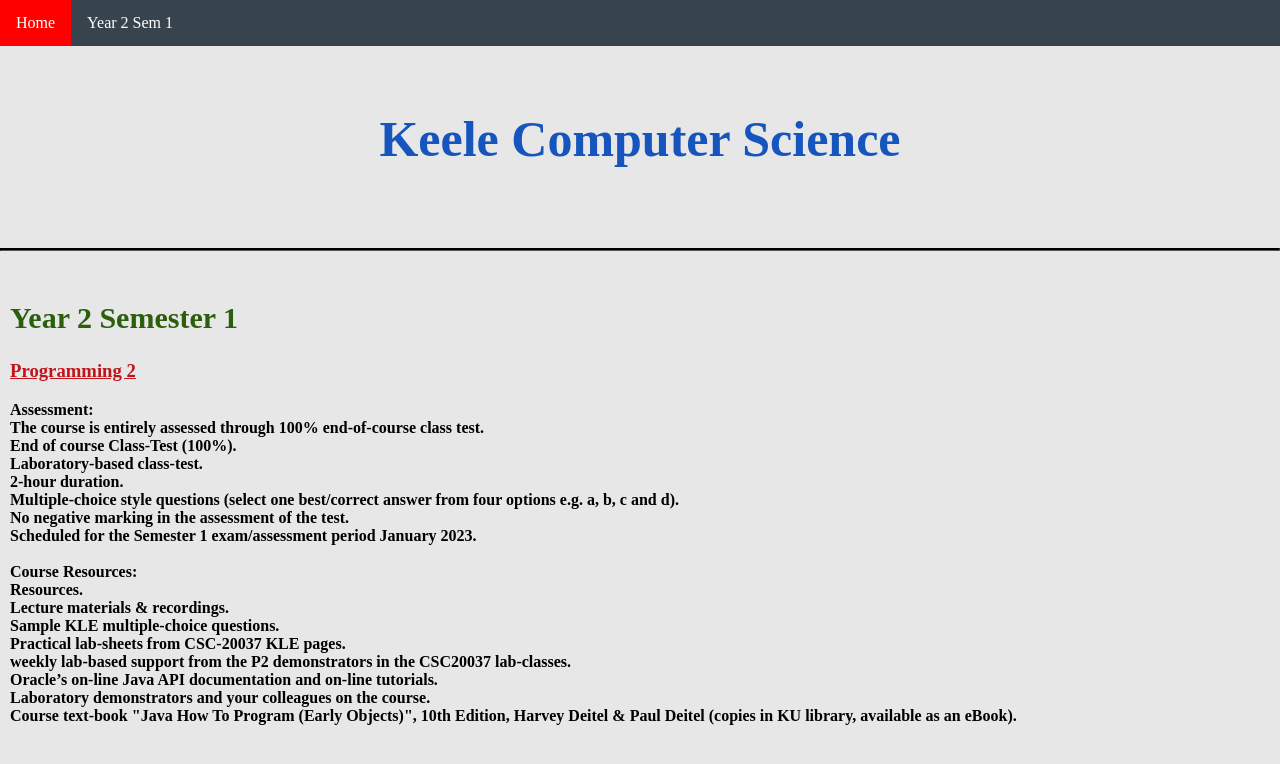
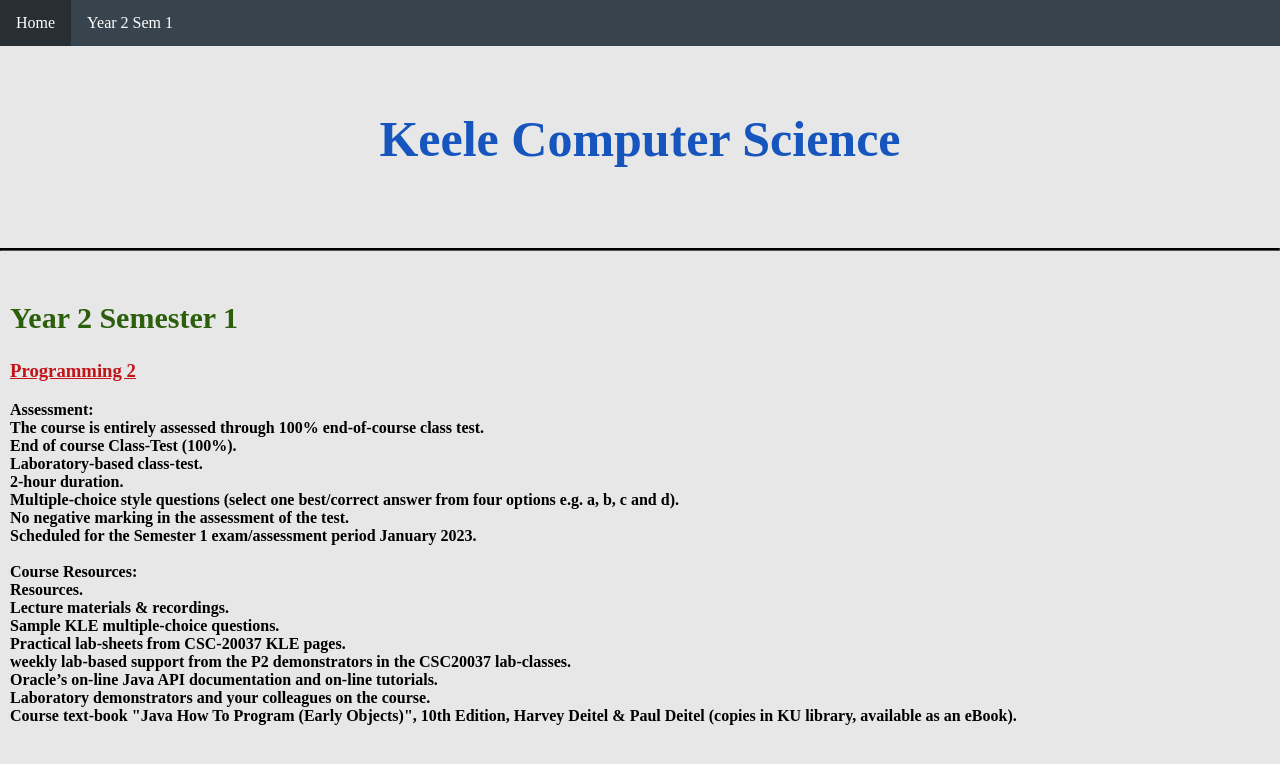
Before and after one commit to billonium4535/keelecompsci.uk, a plain HTML site: page index.html in a window 1280 px wide. Drawn offline with Linux system fonts and the light colour scheme.

Commit message:
Updated color

```diff
--- a/css/styles.css
+++ b/css/styles.css
@@ -58,7 +58,7 @@
 }
 
 li a:hover, .dropdown:hover .dropbtn {
-  background-color: red;
+  background-color: #272f35;
 }
 
 li.dropdown {
```
